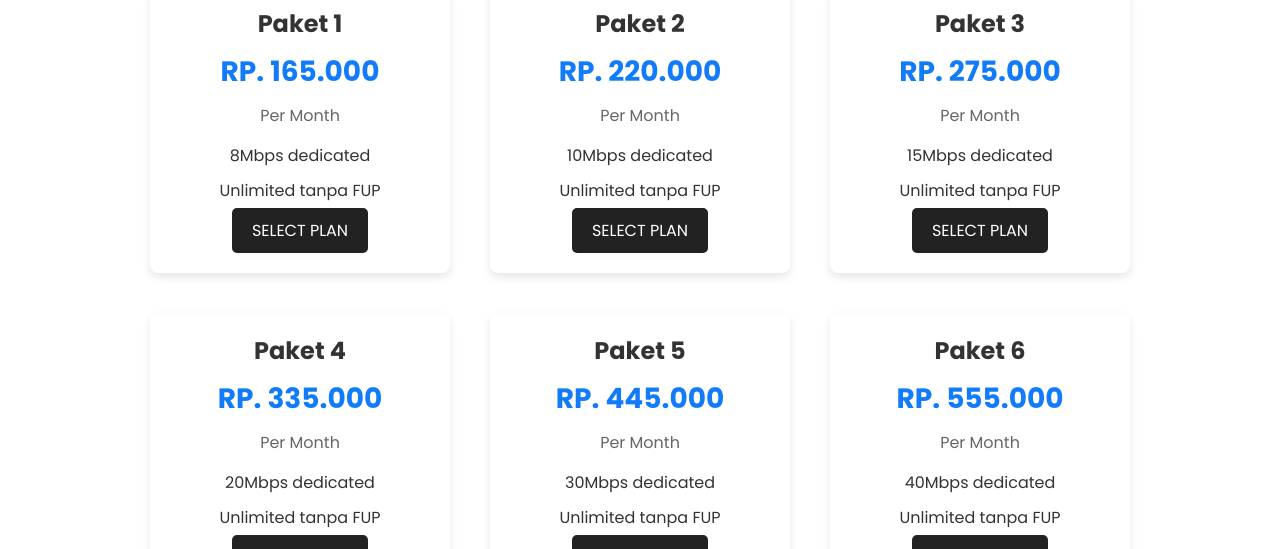
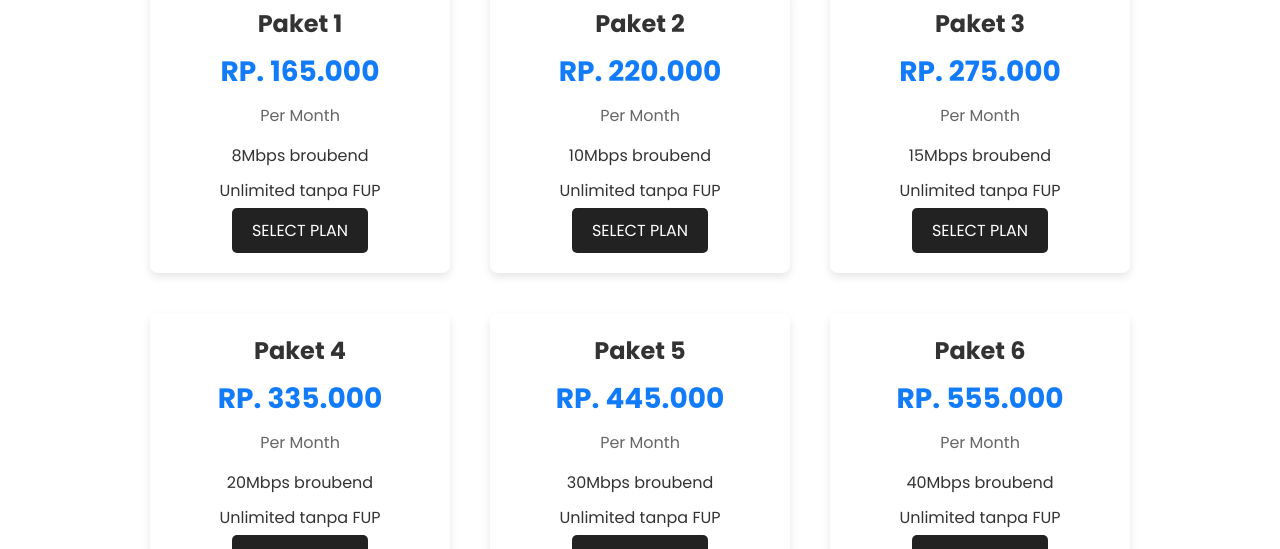
Before and after one commit to RealRikiSaputra/ignjelajah, a plain HTML site: page index.html in a window 1280 px wide. Shown: the part 2780-3329 px from the top of the page. Drawn offline with nearby package versions, Linux system fonts and the light colour scheme; no server answers.

Commit message:
change paket

```diff
--- a/index.html
+++ b/index.html
@@ -109,7 +109,7 @@ Kami memiliki jaringan Peering Exchange yang luas dan terhubung dengan berbagai
             <h3>RP. 165.000</h3>
             <p>Per Month</p>
             <ul>
-                <li>8Mbps dedicated</li>
+                <li>8Mbps broubend</li>
                 <li>Unlimited tanpa FUP</li>
             </ul>
             <a href="#contact" id="selectPlanBtn">SELECT PLAN</a>
@@ -119,7 +119,7 @@ Kami memiliki jaringan Peering Exchange yang luas dan terhubung dengan berbagai
             <h3>RP. 220.000</h3>
             <p>Per Month</p>
             <ul>
-                <li>10Mbps dedicated</li>
+                <li>10Mbps broubend</li>
                 <li>Unlimited tanpa FUP</li>
             </ul>
             <a href="#contact" id="selectPlanBtn">SELECT PLAN</a>
@@ -129,7 +129,7 @@ Kami memiliki jaringan Peering Exchange yang luas dan terhubung dengan berbagai
             <h3>RP. 275.000</h3>
             <p>Per Month</p>
             <ul>
-                <li>15Mbps dedicated</li>
+                <li>15Mbps broubend</li>
                 <li>Unlimited tanpa FUP</li>
             </ul>
             <a href="#contact" id="selectPlanBtn">SELECT PLAN</a>
@@ -139,7 +139,7 @@ Kami memiliki jaringan Peering Exchange yang luas dan terhubung dengan berbagai
             <h3>RP. 335.000</h3>
             <p>Per Month</p>
             <ul>
-                <li>20Mbps dedicated</li>
+                <li>20Mbps broubend</li>
                 <li>Unlimited tanpa FUP</li>
             </ul>
             <a href="#contact" id="selectPlanBtn">SELECT PLAN</a>
@@ -149,7 +149,7 @@ Kami memiliki jaringan Peering Exchange yang luas dan terhubung dengan berbagai
             <h3>RP. 445.000</h3>
             <p>Per Month</p>
             <ul>
-                <li>30Mbps dedicated</li>
+                <li>30Mbps broubend</li>
                 <li>Unlimited tanpa FUP</li>
             </ul>
             <a href="#contact" id="selectPlanBtn">SELECT PLAN</a>
@@ -159,7 +159,7 @@ Kami memiliki jaringan Peering Exchange yang luas dan terhubung dengan berbagai
             <h3>RP. 555.000</h3>
             <p>Per Month</p>
             <ul>
-                <li>40Mbps dedicated</li>
+                <li>40Mbps broubend</li>
                 <li>Unlimited tanpa FUP</li>
             </ul>
             <a href="#contact" id="selectPlanBtn">SELECT PLAN</a>
```
